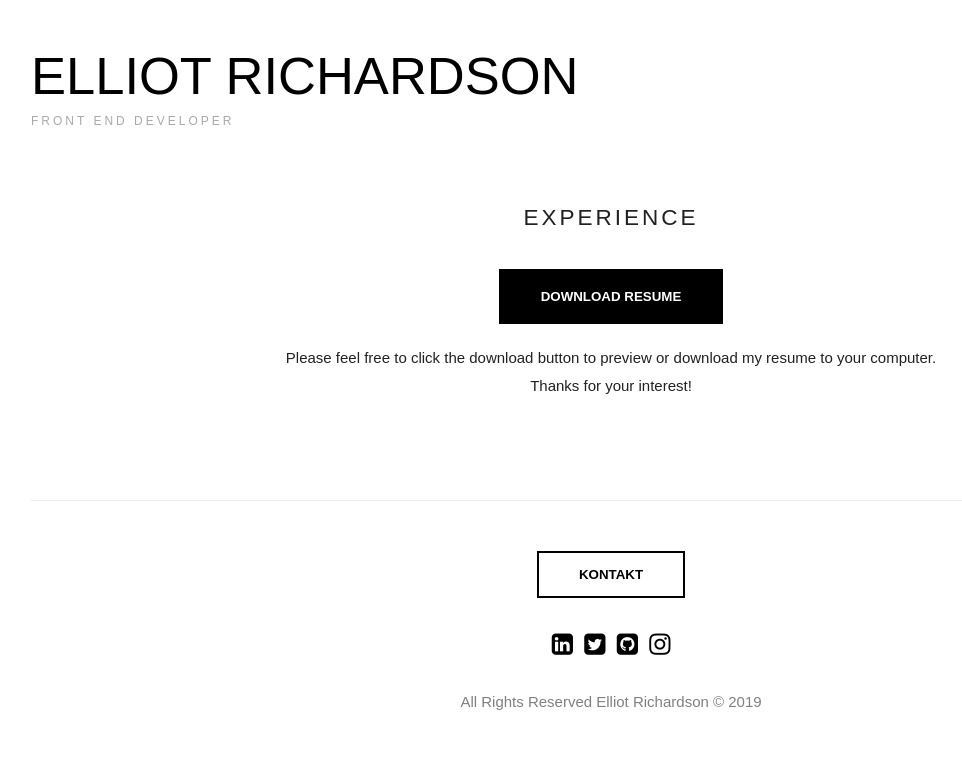
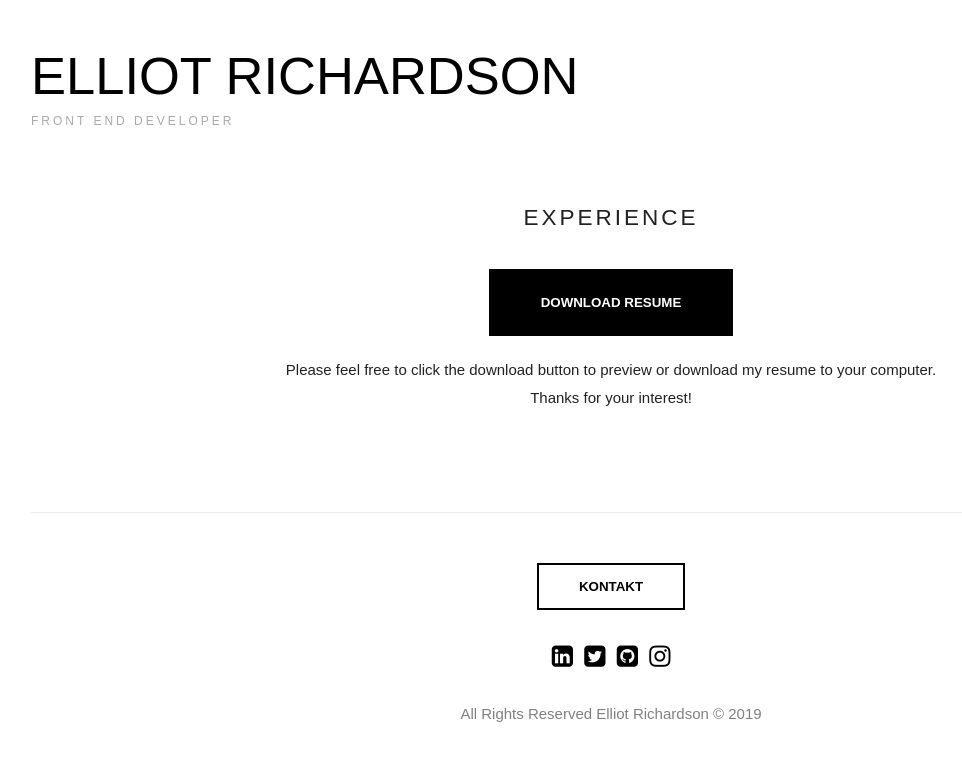
Before and after one commit to ear78/er-site-react, a React (Create React App) app: page /resume in a window 1280 px wide. Shown: the top 760 px of the page, without its empty margins (29-991 px from the left). Built offline with nearby package versions, Linux system fonts and the light colour scheme.

Commit message:
adjusted resume view, adjusted button component to add different settings

```diff
--- a/src/components/button/Button.module.css
+++ b/src/components/button/Button.module.css
@@ -21,7 +21,7 @@
 }
 
 .BtnLrg a {
-  padding: 18px 40px;
+  padding: 24px 50px;
 }
 
 .BlackBtn {
@@ -31,4 +31,9 @@
 
 .BlackBtn a {
   color: #fff;
+  transition: all .14s ease-out;
 }
+
+.BlackBtn a:hover {
+  background: #212121;
+}
```
